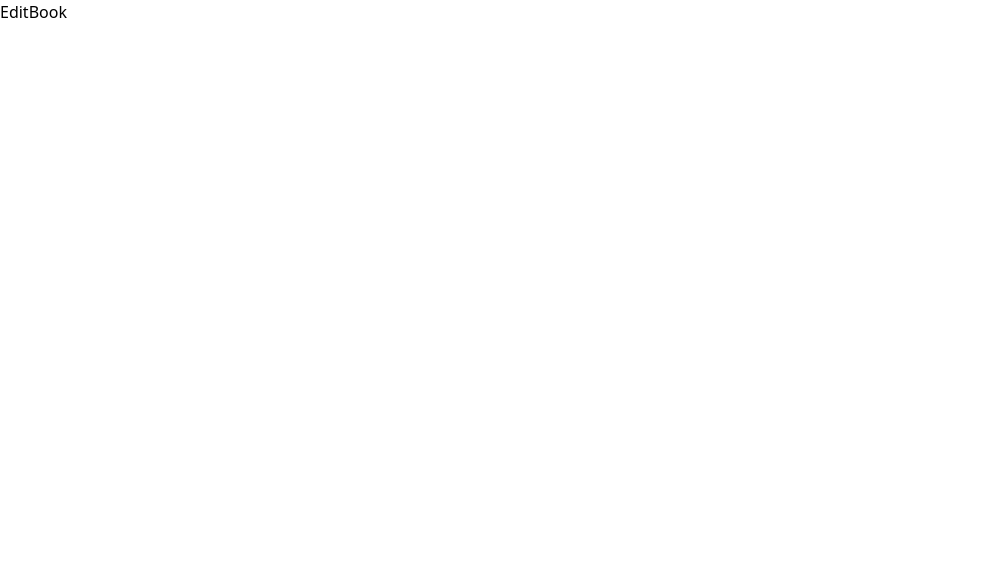
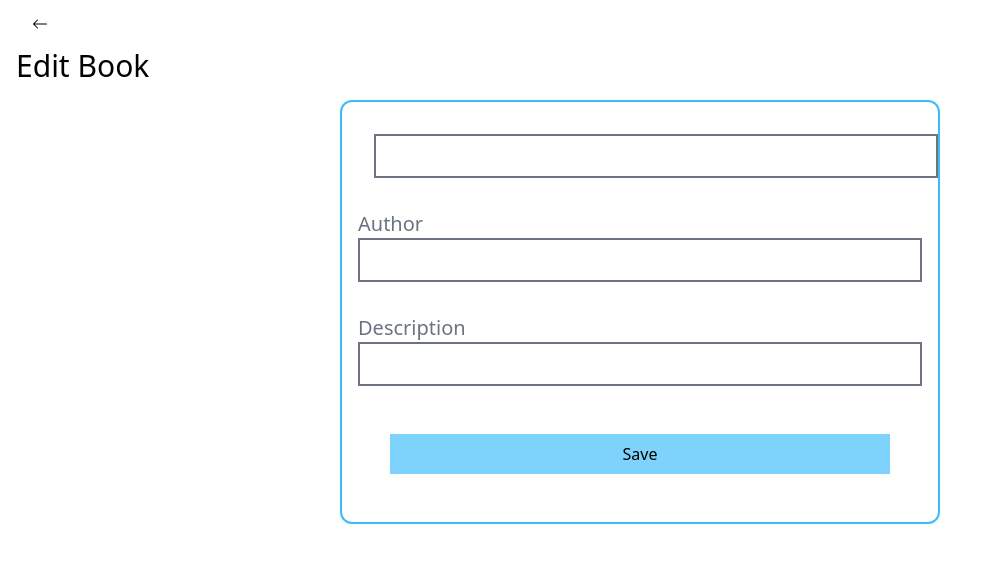
Before and after one commit to coderkarunakar/Book-Store, a React (Vite) app in the folder frontend/: page /books/edit/1 in a window 1280 px wide. Shown: the top 562 px of the page, without its empty margins (0-1002 px from the left). Built offline with nearby package versions, Linux system fonts and the light colour scheme; no server answers.

Commit message:
Edit book  in frontend

```diff
--- a/frontend/src/pages/EditBook.jsx
+++ b/frontend/src/pages/EditBook.jsx
@@ -1,7 +1,82 @@
-import React from 'react'
+import React,{useState,useEffect} from 'react';
+import BackButton from '../../components/BackButton';
+import { Spinner } from '../../components/Spinner';
+import axios from 'axios';
+import { json, useNavigate,useParams } from 'react-router-dom';
 
 export const EditBook = () => {
+  const [title,setTitle] = useState('');
+  const[author,setAuthor] = useState('');
+  const [description, setDescription] = useState('');
+  const [loading, setLoading] = useState(false);
+  const navigate = useNavigate();
+  const {id} = useParams();
+  useEffect(()=>{
+    setLoading(true);
+    axios.get(`http://localhost:5555/books/${id}`)
+    .then((response)=>{
+      setAuthor(response.data.author);
+      setDescription(response.data.description);
+      setTitle(response.data.title);
+      setLoading(false);
+    }).catch((error)=>{
+      setLoading(false);
+      alert('An error happened. Please Check Console');
+      console.log(error);
+    })
+  },[])
+  const handleEditBook = () =>{
+    const data = {
+      title,
+      author,
+      description,
+    };
+    setLoading(true);
+    axios.put(`http://localhost:5555/books/${id}`,data)
+    .then(()=>{
+      setLoading(false);
+      navigate('/');
+
+    })
+    .catch((error)=>{
+      setLoading(false);
+      alert('an error happened .Please check console');
+      console.log(error);
+    })
+  };
+
   return (
-    <div>EditBook</div>
+    <div className='p-4'><BackButton/>
+    <h1 className='text-3xl my-4'>Edit Book</h1>
+    {loading ?<Spinner/>:''}
+    <div className='flex flex-col border-2 border-sky-400 rounded-xl w-[600px] p-4 mx-auto'>
+      <div className='my-4'>
+        <label className='text-xl mr-4 text-gray-500'>  </label>
+          <input type='text'
+           value= {title}
+            onChange = {(e) =>setTitle(e.target.value)}
+             className = 'border-2 border-gray-500 px-4 py-2 w-full'/>
+
+      </div>
+
+      <div className='my-4'>
+        <label className='text-xl mr-4 text-gray-500'>Author</label>
+          <input type='text'
+           value= {author}
+            onChange = {(e) =>setAuthor(e.target.value)}
+             className = 'border-2 border-gray-500 px-4 py-2 w-full'/>
+      </div>
+
+      <div className='my-4'>
+        <label className='text-xl mr-4 text-gray-500'>Description</label>
+          <input type='text'
+           value= {description}
+            onChange = {(e) =>setDescription(e.target.value)}
+             className = 'border-2 border-gray-500 px-4 py-2 w-full'/>
+      </div>
+
+      <button className='p-2 bg-sky-300 m-8 'onClick ={handleEditBook}> Save</button>
+    </div>
+    </div>
   )
 }
```
